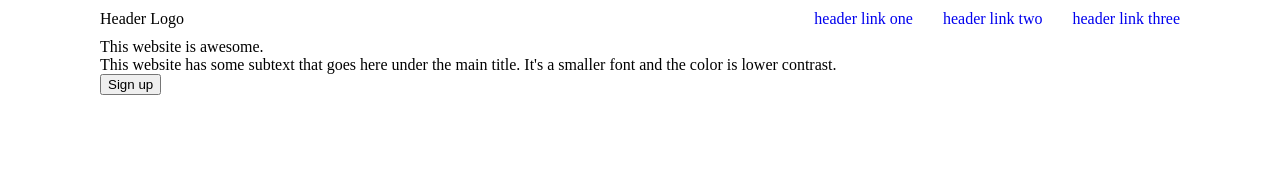
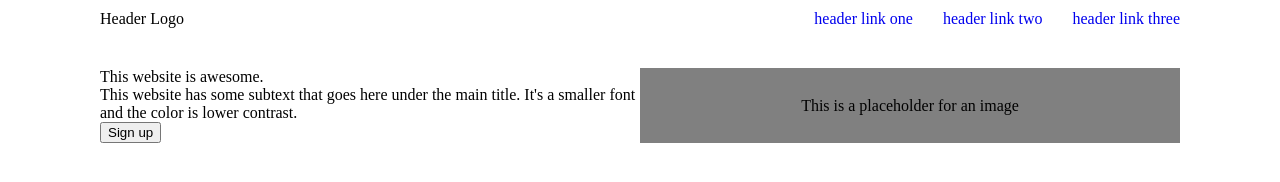
Before and after one commit to Evenish/project-landing-page, a plain HTML site: page index.html in a window 1280 px wide. Drawn offline with Linux system fonts and the light colour scheme.

Commit message:
Arrange header content

```diff
--- a/index.html
+++ b/index.html
@@ -23,7 +23,9 @@
                     <div class="button">
                         <button>Sign up</button>
                     </div>
-                    <img>
+                </div>
+                <div class="header-placeholder">
+                    This is a placeholder for an image
                 </div>
             </div>
         </div>
--- a/styles.css
+++ b/styles.css
@@ -8,8 +8,8 @@ body {
     display: flex;
     flex-direction: column;
     align-items: space-between;
-    padding-left: 100px;
-    padding-right: 100px;
+    margin-left: 100px;
+    margin-right: 100px;
 }
 
 .header-top {
@@ -27,6 +27,27 @@ body {
     gap: 30px;
 }
 
+.header-content {
+    display: flex;
+    /* align-items: center; */
+    /* justify-content: center; */
+    margin: 30px 0px;
+}
+
+.header-placeholder {
+    background-color: grey;
+    display: flex;
+    align-items: center;
+    justify-content: center;
+    flex: 1 1 0;
+}
+
+.header-text {
+    display: flex;
+    flex-direction: column;
+    flex: 1 1 0;
+}
+
 a {
     text-decoration: none;
 }
```
